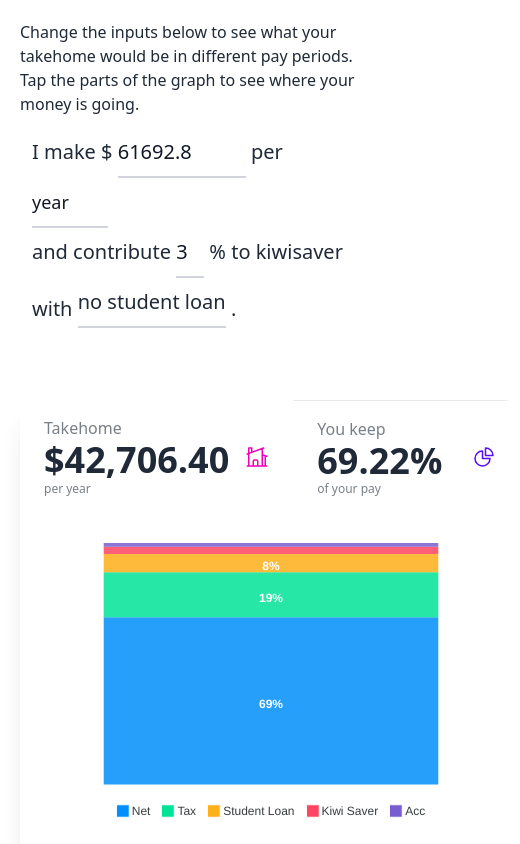
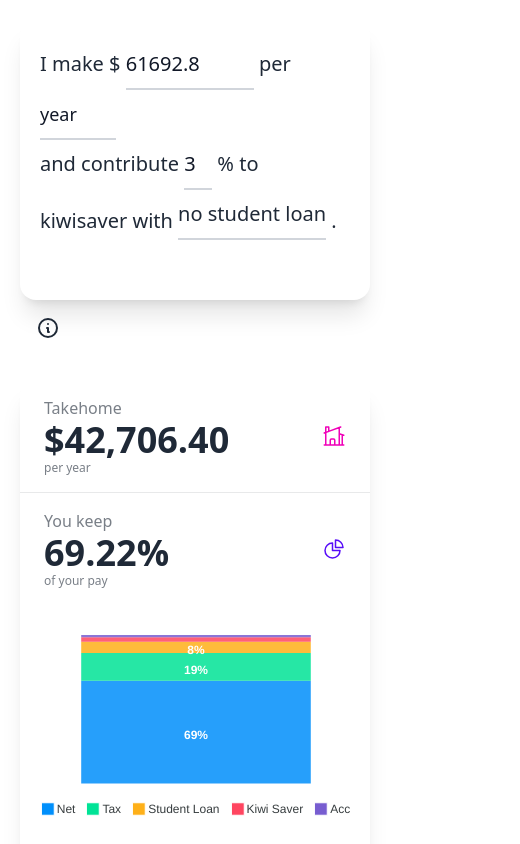
Before and after one commit to jimbonothing64/whats-my-takehome, a SvelteKit app: page / in a window 390 px wide. Shown: the top 844 px of the page, 520 px wide, since content can reach past the window. Built offline with nearby package versions, Linux system fonts and the light colour scheme.

Commit message:
make layout work on small screens better

```diff
--- a/src/lib/components/PeriodRadio.svelte
+++ b/src/lib/components/PeriodRadio.svelte
@@ -8,7 +8,7 @@
 	<div class="join">
 		{#each periods as period}
 			<input
-				class="join-item btn"
+				class="join-item btn btn-xs sm:btn-sm md:btn-md"
 				type="radio"
 				name="options"
 				aria-label={period}
--- a/src/lib/components/QuickIncomeForm.svelte
+++ b/src/lib/components/QuickIncomeForm.svelte
@@ -4,7 +4,7 @@
 	$: income;
 </script>
 
-<form class="p-3">
+<form class="p-5">
 	<h3 class="text-xl">
 		I make $
 		<input
--- a/src/lib/components/TakehomeGraph.svelte
+++ b/src/lib/components/TakehomeGraph.svelte
@@ -128,5 +128,5 @@
 </script>
 
 <main>
-	<div bind:this={chartDiv} style="width: 500px; height: 311px;" />
+	<div bind:this={chartDiv} class="w-full" />
 </main>
--- a/src/lib/components/TakehomeStats.svelte
+++ b/src/lib/components/TakehomeStats.svelte
@@ -6,7 +6,7 @@
 </script>
 
 <main>
-	<div class="flex justify-center stats stats-vertical lg:stats-horizontal">
+	<div class="stats-vertical">
 		<div class="stat">
 			<div class="stat-figure text-secondary">
 				<svg
--- a/src/routes/+page.svelte
+++ b/src/routes/+page.svelte
@@ -23,15 +23,33 @@
 	}
 </script>
 
-<div class="p-5 flex flex-col md:flex-row gap-5">
+<div class="p-5 flex flex-col lg:flex-row gap-5">
 	<div>
-		<p>
-			Change the inputs below to see what your takehome would be in different pay periods. Tap the
-			parts of the graph to see where your money is going.
-		</p>
-		<QuickIncomeForm bind:income />
+		<Card>
+			<QuickIncomeForm bind:income />
+		</Card>
+		<div tabindex="-1" class="collapse">
+			<div class="collapse-title">
+				<svg
+					xmlns="http://www.w3.org/2000/svg"
+					fill="none"
+					viewBox="0 0 24 24"
+					class="stroke-current shrink-0 w-6 h-6"
+					><path
+						stroke-linecap="round"
+						stroke-linejoin="round"
+						stroke-width="2"
+						d="M13 16h-1v-4h-1m1-4h.01M21 12a9 9 0 11-18 0 9 9 0 0118 0z"
+					/></svg
+				>
+			</div>
+			<div class="collapse-content">
+				Change the inputs below to see what your takehome would be in different pay periods. Tap the
+				parts of the graph to see where your money is going.
+			</div>
+		</div>
 	</div>
-	<div class="max-w-lg flex alighn-content-center">
+	<div class="max-w-lg flex align-content-center">
 		<Card>
 			<TakehomeStats bind:takehome bind:selectedPeriod />
 			<TakehomeGraph bind:takehome />
```
